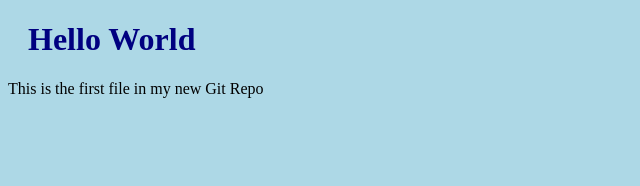
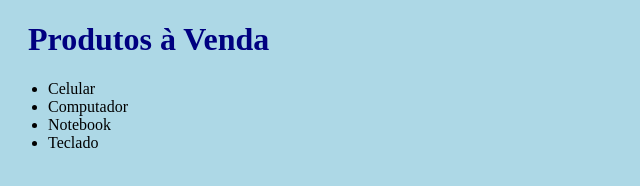
Before and after one commit to Ralvesbraga/portal_vendas, a plain HTML site: page index.html in a window 1280 px wide. Shown: the whole page, without its empty margins (0-640 px from the left). Drawn offline with Linux system fonts and the light colour scheme.

Commit message:
feat: Adicionando uma lista de produtos para a página - ref #4

```diff
--- a/index.html
+++ b/index.html
@@ -7,7 +7,15 @@
     <link rel="stylesheet" href="bluestyle.css">
 </head>
 <body>
-    <h1>Hello World</h1>
-    <p>This is the first file in my new Git Repo</p>
+    <h1>Produtos à Venda</h1>
+    <ul>
+        <li>Celular</li>
+        <li>Computador</li>
+        <li>Notebook</li>
+        <li>Teclado</li>
+    </ul>
+
+
+
 </body>
 </html>
```
